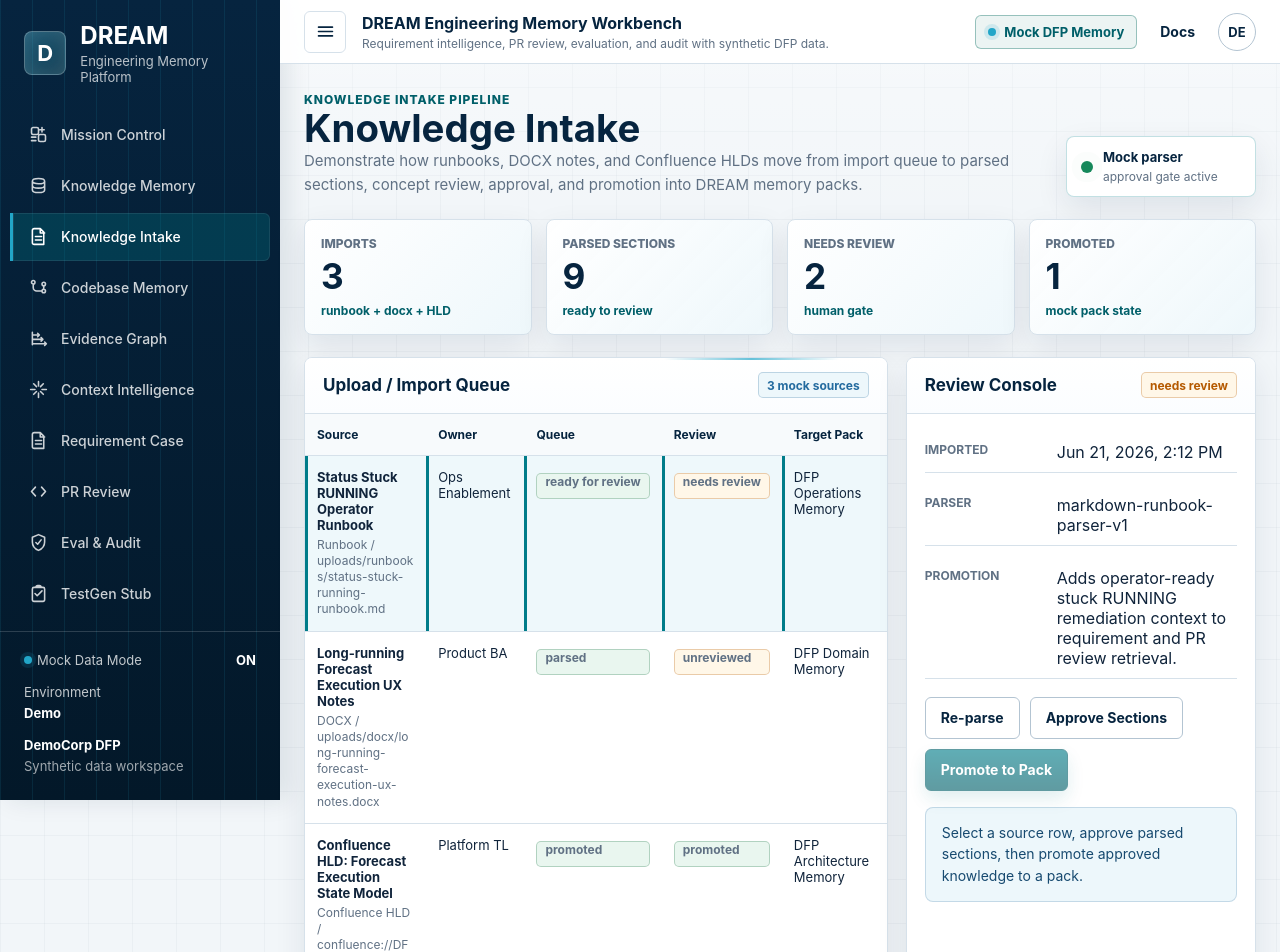
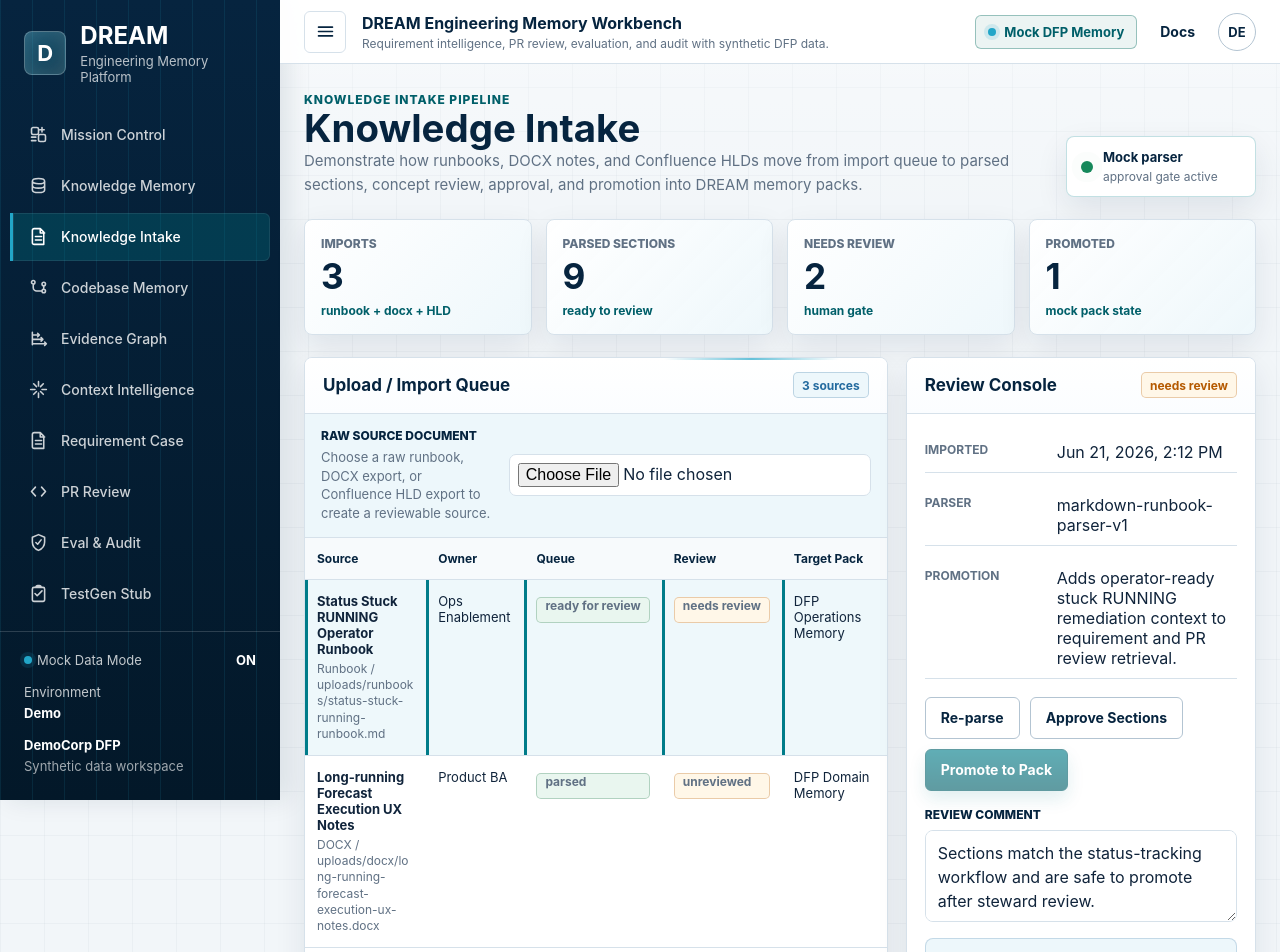
Before and after one commit to zemeng2015/dream-ai-engineering-copilot, an Angular app in the folder frontend/: page /knowledge-intake in a window 1280 px wide. Shown: the top 952 px of the page. Built offline with nearby package versions, Linux system fonts and the light colour scheme.

Commit message:
Improve knowledge intake demo interactions

```diff
--- a/frontend/src/app/features/knowledge-intake/knowledge-intake.component.html
+++ b/frontend/src/app/features/knowledge-intake/knowledge-intake.component.html
@@ -31,7 +31,20 @@
     <article class="panel scan-panel">
       <div class="panel-header">
         <h2>Upload / Import Queue</h2>
-        <span class="status-pill status-info">{{ queue().length }} mock sources</span>
+        <span class="status-pill status-info">{{ queue().length }} sources</span>
+      </div>
+
+      <div class="upload-strip">
+        <div>
+          <label for="source-upload">Raw source document</label>
+          <span>{{ uploadMessage() }}</span>
+        </div>
+        <input
+          id="source-upload"
+          type="file"
+          accept=".md,.txt,.docx,.html,.htm,.json"
+          (change)="onSourceUpload($event)"
+        />
       </div>
 
       <div class="table-wrap">
@@ -129,6 +142,16 @@
             </button>
           </div>
 
+          <div class="review-comment">
+            <label for="intake-review-comment">Review comment</label>
+            <textarea
+              id="intake-review-comment"
+              [value]="reviewComment()"
+              (input)="updateReviewComment($event)"
+              placeholder="Capture the human review decision, risk note, or promotion rationale."
+            ></textarea>
+          </div>
+
           <div class="info-callout">{{ actionMessage() }}</div>
         } @else {
           <div class="info-callout">Select a source row to inspect parsed content.</div>
--- a/frontend/src/app/features/knowledge-intake/knowledge-intake.component.scss
+++ b/frontend/src/app/features/knowledge-intake/knowledge-intake.component.scss
@@ -24,6 +24,59 @@
 
 .review-console .action-row {
   margin-bottom: 16px;
+}
+
+.upload-strip {
+  display: grid;
+  grid-template-columns: minmax(0, 1fr) minmax(220px, auto);
+  gap: 14px;
+  align-items: center;
+  border-bottom: 1px solid var(--dream-border);
+  background: var(--dream-info-bg);
+  padding: 14px 16px;
+}
+
+.upload-strip label,
+.review-comment label {
+  display: block;
+  color: var(--dream-navy);
+  font-size: 12px;
+  font-weight: 800;
+  text-transform: uppercase;
+}
+
+.upload-strip span {
+  display: block;
+  margin-top: 5px;
+  color: var(--dream-muted);
+  font-size: 13px;
+  line-height: 1.45;
+}
+
+.upload-strip input {
+  width: 100%;
+  min-height: 40px;
+  border: 1px solid var(--dream-border);
+  border-radius: 7px;
+  background: #ffffff;
+  padding: 8px;
+}
+
+.review-comment {
+  display: grid;
+  gap: 8px;
+  margin-bottom: 16px;
+}
+
+.review-comment textarea {
+  width: 100%;
+  min-height: 92px;
+  resize: vertical;
+  border: 1px solid var(--dream-border);
+  border-radius: 8px;
+  background: #ffffff;
+  color: var(--dream-ink);
+  padding: 10px 12px;
 }
 
 .section-list,
@@ -101,3 +154,9 @@
   font-size: 13px;
   line-height: 1.5;
 }
+
+@media (max-width: 820px) {
+  .upload-strip {
+    grid-template-columns: 1fr;
+  }
+}
--- a/frontend/src/app/features/knowledge-intake/knowledge-intake.component.ts
+++ b/frontend/src/app/features/knowledge-intake/knowledge-intake.component.ts
@@ -3,7 +3,13 @@
 import { DatePipe, DecimalPipe } from '@angular/common';
 import { Component, computed, inject, signal } from '@angular/core';
 
-import { KnowledgeIntakeItem, KnowledgeIntakeQueueStatus, KnowledgeIntakeReviewStatus } from '../../core/dream-models';
+import {
+  KnowledgeIntakeItem,
+  KnowledgeIntakeQueueStatus,
+  KnowledgeIntakeReviewStatus,
+  KnowledgeIntakeSection,
+  KnowledgeIntakeSourceKind,
+} from '../../core/dream-models';
 import { MockDreamService } from '../../core/mock-dream.service';
 
 @Component({
@@ -19,6 +25,8 @@ export class KnowledgeIntakeComponent {
   readonly queue = signal<KnowledgeIntakeItem[]>(this.dream.listKnowledgeIntakeQueue());
   readonly selectedItem = signal<KnowledgeIntakeItem | null>(this.queue()[0] ?? null);
   readonly actionMessage = signal('Select a source row, approve parsed sections, then promote approved knowledge to a pack.');
+  readonly uploadMessage = signal('Choose a raw runbook, DOCX export, or Confluence HLD export to create a reviewable source.');
+  readonly reviewComment = signal('Sections match the status-tracking workflow and are safe to promote after steward review.');
 
   readonly intakeMetrics = computed(() => [
     { label: 'Imports', value: this.queue().length, note: 'runbook + docx + HLD' },
@@ -37,6 +45,30 @@ export class KnowledgeIntakeComponent {
 
   selectItem(item: KnowledgeIntakeItem): void {
     this.selectedItem.set(item);
+    this.reviewComment.set('');
+  }
+
+  async onSourceUpload(event: Event): Promise<void> {
+    const input = event.target instanceof HTMLInputElement ? event.target : null;
+    const file = input?.files?.[0];
+    if (!file) {
+      return;
+    }
+
+    this.uploadMessage.set(`Uploading ${file.name}...`);
+    const text = await file.text();
+    const item = buildUploadedIntakeItem(file, text);
+    this.queue.update((queue) => [item, ...queue]);
+    this.selectedItem.set(item);
+    this.reviewComment.set('Verified headings and task-status concepts; approve for demo knowledge pack.');
+    this.actionMessage.set(`${item.title} uploaded and parsed into ${item.sections.length} reviewable sections.`);
+    this.uploadMessage.set(`${file.name} parsed into ${item.sections.length} sections and is waiting for human review.`);
+    input.value = '';
+  }
+
+  updateReviewComment(event: Event): void {
+    const value = event.target instanceof HTMLTextAreaElement ? event.target.value : '';
+    this.reviewComment.set(value);
   }
 
   approveSelected(): void {
@@ -44,10 +76,14 @@ export class KnowledgeIntakeComponent {
     if (!item || item.reviewStatus === 'promoted') {
       return;
     }
+    const comment = this.normalizedReviewComment('Approval recorded by Knowledge Steward.');
     this.updateItem(item.id, {
       queueStatus: 'ready_for_review',
       reviewStatus: 'approved',
-      reviewNotes: ['Mock approval recorded by Knowledge Steward. Parsed sections are ready for promotion.'],
+      reviewNotes: [
+        `Approval comment by Knowledge Steward: ${comment}`,
+        ...item.reviewNotes,
+      ],
     });
     this.actionMessage.set(`${item.title} approved for ${item.targetPack}.`);
   }
@@ -57,10 +93,15 @@ export class KnowledgeIntakeComponent {
     if (!item || item.reviewStatus !== 'approved') {
       return;
     }
+    const comment = this.normalizedReviewComment('Promoted after approved human review.');
     this.updateItem(item.id, {
       queueStatus: 'promoted',
       reviewStatus: 'promoted',
-      reviewNotes: ['Mock promotion completed. New chunks will be available to retrieval after backend integration.'],
+      reviewNotes: [
+        `Promotion comment: ${comment}`,
+        ...item.reviewNotes,
+      ],
+      promotionSummary: `${item.sections.length} reviewed sections promoted to ${item.targetPack}.`,
     });
     this.actionMessage.set(`${item.title} promoted into ${item.targetPack}.`);
   }
@@ -112,10 +153,110 @@ export class KnowledgeIntakeComponent {
 
   private updateItem(
     itemId: string,
-    updates: Pick<KnowledgeIntakeItem, 'queueStatus' | 'reviewStatus' | 'reviewNotes'>,
+    updates: Partial<Pick<KnowledgeIntakeItem, 'queueStatus' | 'reviewStatus' | 'reviewNotes' | 'promotionSummary'>>,
   ): void {
     const updatedQueue = this.queue().map((item) => (item.id === itemId ? { ...item, ...updates } : item));
     this.queue.set(updatedQueue);
     this.selectedItem.set(updatedQueue.find((item) => item.id === itemId) ?? null);
   }
+
+  private normalizedReviewComment(fallback: string): string {
+    return this.reviewComment().trim() || fallback;
+  }
 }
+
+function buildUploadedIntakeItem(file: File, text: string): KnowledgeIntakeItem {
+  const sections = parseSections(text);
+  const concepts = unique(sections.flatMap((section) => section.concepts));
+  const sourceKind = inferSourceKind(file.name, text);
+  const targetPack = sourceKind === 'confluence_hld'
+    ? 'demo_team/architecture'
+    : sourceKind === 'docx'
+      ? 'demo_team/domain'
+      : 'demo_team/runbooks';
+
+  return {
+    id: `upload-${Date.now().toString(36)}`,
+    title: titleFromFileName(file.name),
+    sourceKind,
+    sourcePath: `uploaded://${file.name}`,
+    owner: 'Demo Steward',
+    importedAt: new Date().toISOString(),
+    queueStatus: 'parsed',
+    reviewStatus: 'needs_review',
+    targetPack,
+    parser: 'deterministic-local-parser-v1',
+    parsedConcepts: concepts,
+    sections,
+    reviewNotes: [`Uploaded ${file.name} and parsed locally. Human review is required before promotion.`],
+    promotionSummary: `Pending approval for ${targetPack}.`,
+  };
+}
+
+function parseSections(text: string): KnowledgeIntakeSection[] {
+  const normalized = text.replace(/^\uFEFF/, '').replace(/\r\n/g, '\n').trim();
+  const blocks = normalized
+    ? normalized.split(/\n(?=#{1,3}\s)|\n{2,}/).map((block) => block.trim()).filter(Boolean)
+    : ['Empty source document'];
+  return blocks.slice(0, 5).map((block, index) => {
+    const lines = block.split('\n').map((line) => line.trim()).filter(Boolean);
+    const rawHeading = lines[0] ?? `Section ${index + 1}`;
+    const heading = rawHeading.replace(/^#{1,3}\s*/, '') || `Section ${index + 1}`;
+    const body = lines.slice(rawHeading.startsWith('#') ? 1 : 0).join(' ') || heading;
+    const concepts = inferConcepts(`${heading} ${body}`);
+    return {
+      id: `uploaded-section-${index + 1}`,
+      heading,
+      summary: summarize(body),
+      concepts,
+      confidence: Math.min(0.94, 0.76 + concepts.length * 0.035),
+    };
+  });
+}
+
+function inferSourceKind(fileName: string, text: string): KnowledgeIntakeSourceKind {
+  const lowerName = fileName.toLowerCase();
+  const lowerText = text.toLowerCase();
+  if (lowerName.endsWith('.docx')) {
+    return 'docx';
+  }
+  if (lowerText.includes('confluence') || lowerText.includes('hld') || lowerName.includes('hld')) {
+    return 'confluence_hld';
+  }
+  return 'runbook';
+}
+
+function inferConcepts(text: string): string[] {
+  const lower = text.toLowerCase();
+  const concepts = [
+    { concept: 'execution status', terms: ['status', 'running', 'queued', 'completed', 'partial'] },
+    { concept: 'operator runbook', terms: ['runbook', 'operator', 'escalation', 'rollback'] },
+    { concept: 'task progress', terms: ['task', 'progress', 'step', 'workflow'] },
+    { concept: 'stuck running', terms: ['stuck', 'timeout', 'stale', 'long-running'] },
+    { concept: 'human review', terms: ['review', 'approval', 'approve', 'steward'] },
+    { concept: 'api contract', terms: ['api', 'endpoint', 'payload', 'contract'] },
+    { concept: 'test coverage', terms: ['test', 'coverage', 'regression', 'scenario'] },
+  ]
+    .filter((candidate) => candidate.terms.some((term) => lower.includes(term)))
+    .map((candidate) => candidate.concept);
+  return concepts.length ? unique(concepts).slice(0, 5) : ['source intake', 'human review'];
+}
+
+function summarize(text: string): string {
+  const compact = text.replace(/\s+/g, ' ').trim();
+  if (compact.length <= 190) {
+    return compact;
+  }
+  return `${compact.slice(0, 187).trimEnd()}...`;
+}
+
+function titleFromFileName(fileName: string): string {
+  return fileName
+    .replace(/\.[^.]+$/, '')
+    .replace(/[-_]+/g, ' ')
+    .replace(/\b\w/g, (letter) => letter.toUpperCase());
+}
+
+function unique(values: string[]): string[] {
+  return [...new Set(values)];
+}
```
Also changed, not shown: 2 other files (tests, documents, lock files or other folders).
